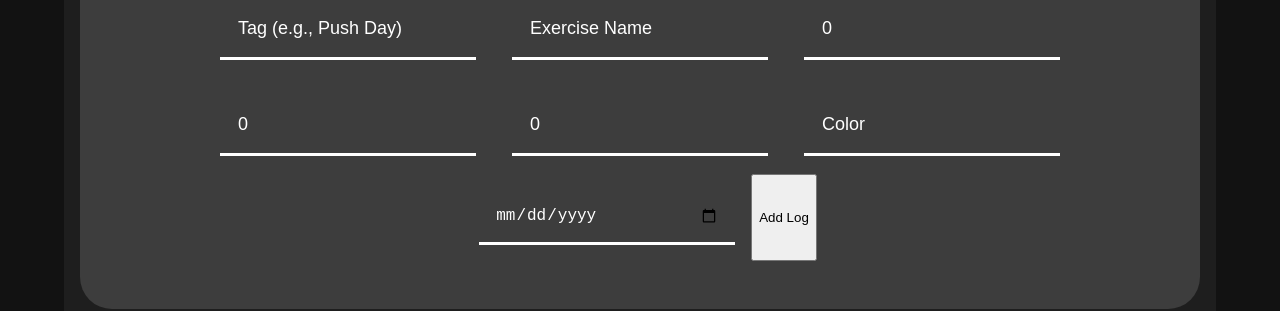
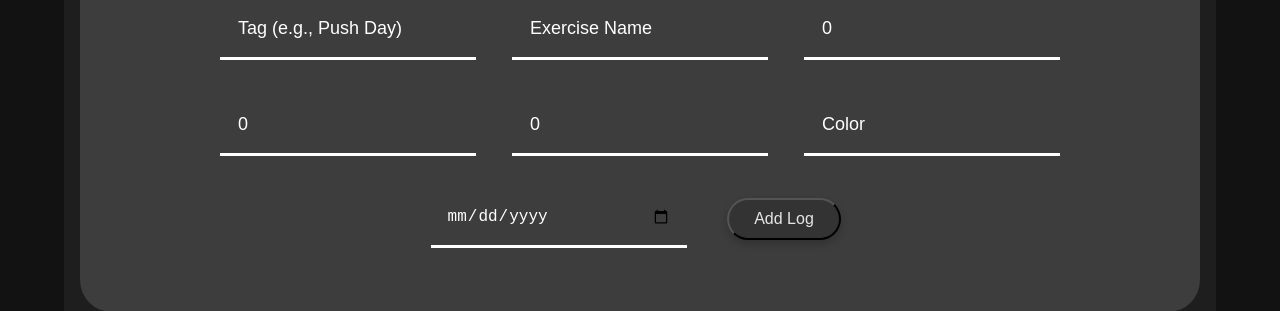
Before and after one commit to ngupta0843/CS35L-Final-Project, a React (Create React App) app in the folder client/: page /dashboard in a window 1280 px wide. Shown: the part 937-1248 px from the top of the page. Built offline with nearby package versions, Linux system fonts and the light colour scheme; no server answers.

Commit message:
fixed UI of add log button

```diff
--- a/client/src/components/dashboard/DynamicLogger.jsx
+++ b/client/src/components/dashboard/DynamicLogger.jsx
@@ -167,7 +167,7 @@ const DynamicLogger = () => {
         {editLog ? (
           <button onClick={handleUpdateLog}>Update Log</button>
         ) : (
-          <button onClick={handleAddLog}>Add Log</button>
+          <button onClick={handleAddLog} className={styles.addLogButton}>Add Log</button>
         )}
       </div>
 
--- a/client/src/components/dashboard/DynamicLoggerStyles.module.css
+++ b/client/src/components/dashboard/DynamicLoggerStyles.module.css
@@ -35,6 +35,32 @@
     width: 100%;
 }
 
+.addLogButton {
+    background-color: #333;
+    color: #e5e5e5;
+    padding: 0.6em 1.6em;
+    margin: 1.5em;
+    border-radius: 30px;
+    font-size: 1rem;
+    font-weight: 500;
+    text-transform: none;
+    transition: background-color 0.3s, transform 0.2s, box-shadow 0.2s;
+    cursor: pointer;
+    box-shadow: 0 4px 8px rgba(0, 0, 0, 0.2);
+}
+
+.addLogButton:hover {
+    background-color: #2a2a2a;
+    box-shadow: 0 6px 14px rgba(0, 0, 0, 0.4);
+    transform: translateY(-2px);
+}
+
+.addLogButton:active {
+    background-color: #222;
+    transform: translateY(2px);
+    box-shadow: 0 4px 6px rgba(0, 0, 0, 0.3);
+}
+
 .logStyle {
     /* padding:3em;
     margin: 5em; */
```
